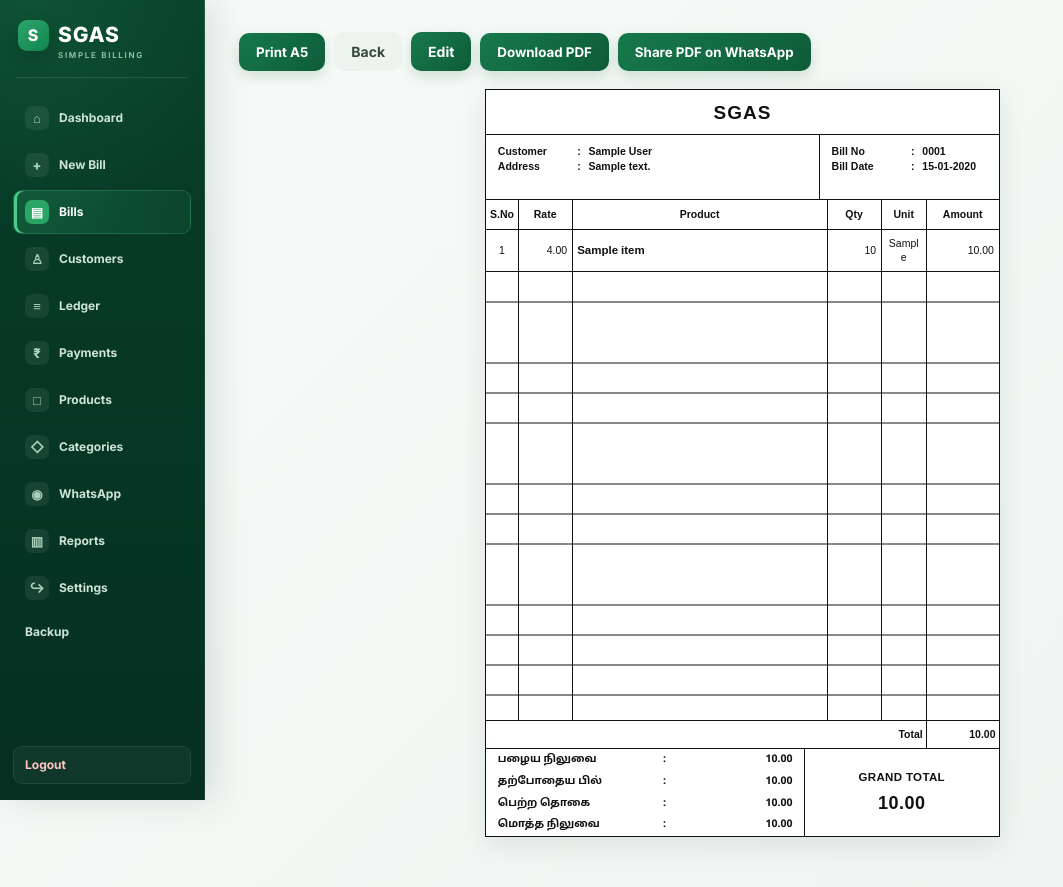
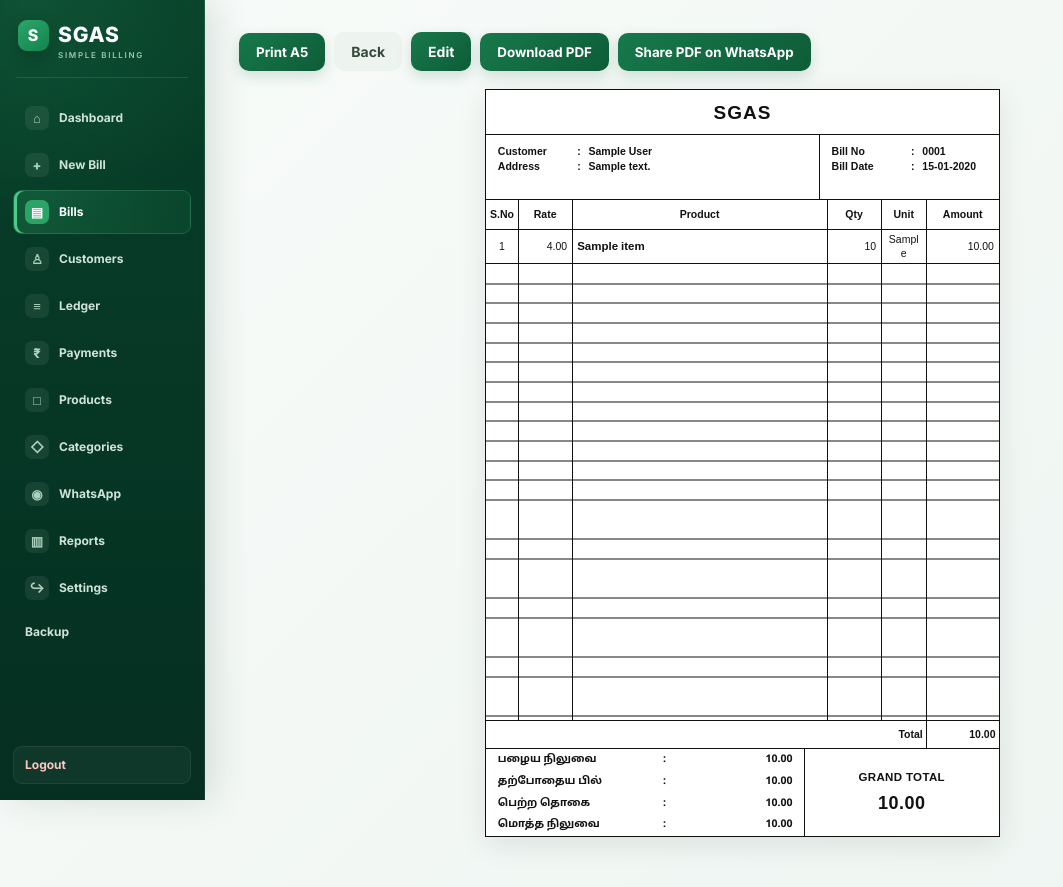
Before and after one commit to kavinpskk/agrisangamam-estimate, a PHP site: page /?page=view_bill&id=1 in a window 1280 px wide. Shown: the whole page, without its empty margins (0-1063 px from the left). Run offline with PHP 8.4, Linux system fonts and the light colour scheme; the visitor is signed in with stand-in values (Sample User, id 1); data comes from the database, SQL or seed files in the repository; tables that the repository leaves empty hold one stand-in row (values such as "Sample post"); some libraries are stand-ins or nearby versions.

Commit message:
Style multi-page A5 bills

```diff
--- a/assets/bill.css
+++ b/assets/bill.css
@@ -13,17 +13,18 @@
 .bill-paper .bill-items-print col.col-sno{width:7%!important}.bill-paper .bill-items-print col.col-rate{width:12%!important}.bill-paper .bill-items-print col.col-product{width:47%!important}.bill-paper .bill-items-print col.col-qty{width:9%!important}.bill-paper .bill-items-print col.col-unit{width:9%!important}.bill-paper .bill-items-print col.col-amount{width:16%!important}
 .bill-paper .bill-items-print th,.bill-paper .bill-items-print td{box-sizing:border-box!important;min-width:0!important;max-width:none!important;padding:2.5px 3px!important;overflow:hidden!important;border-right:.22mm solid #111!important;border-bottom:.22mm solid #111!important;color:#111!important;background:#fff!important;font-size:10.5px!important;line-height:1.3!important;white-space:normal!important;overflow-wrap:anywhere!important;vertical-align:middle!important;font-variant-numeric:tabular-nums!important}
 .bill-paper .bill-items-print th{height:8mm!important;padding:2.3mm 2px!important;background:#fff!important;font-size:10.5px!important;line-height:1!important;font-weight:800!important;text-align:center!important;text-transform:none!important;letter-spacing:0!important;vertical-align:middle!important}
-.bill-paper .bill-items-print tbody tr:not(.bill-table-filler) td{height:8mm!important;padding:1.8mm 1.2mm!important}
+.bill-paper .bill-items-print tbody tr:not(.bill-table-filler) td{height:5.2mm!important;padding:.75mm 1.2mm!important}
 .bill-paper .bill-items-print tbody tr:not(.bill-table-filler) td:first-child{text-align:center!important}.bill-paper .bill-items-print tbody tr:not(.bill-table-filler) td:nth-child(2),.bill-paper .bill-items-print tbody tr:not(.bill-table-filler) td:nth-child(4),.bill-paper .bill-items-print tbody tr:not(.bill-table-filler) td:nth-child(6){text-align:right!important}.bill-paper .bill-items-print tbody tr:not(.bill-table-filler) td:nth-child(5){text-align:center!important}.bill-paper .bill-items-print tfoot td{text-align:right!important}
 .bill-paper .bill-items-print td[lang="ta"]{font-family:"Noto Sans Tamil","Latha",Arial,sans-serif!important;font-size:11.5px!important;line-height:1.4!important;font-weight:700!important}
 .bill-paper .bill-items-print th:last-child,.bill-paper .bill-items-print td:last-child{border-right:0!important}
 .bill-paper .bill-items-print tbody{height:100%!important}
-.bill-paper .bill-items-print .bill-table-filler td{height:100%!important;padding:0!important;background:repeating-linear-gradient(to bottom,#fff 0,#fff calc(8mm - .22mm),#111 calc(8mm - .22mm),#111 8mm)!important}
+.bill-paper .bill-items-print .bill-table-filler td{height:100%!important;padding:0!important;background:repeating-linear-gradient(to bottom,#fff 0,#fff calc(5.2mm - .22mm),#111 calc(5.2mm - .22mm),#111 5.2mm)!important}
 .bill-paper .bill-items-print tfoot{height:7mm!important}.bill-paper .bill-items-print tfoot td{padding:1.8mm 3px!important;border-top:.25mm solid #111!important;border-bottom:.25mm solid #111!important;font-weight:800!important;vertical-align:middle!important}
 .bill-paper .bill-print-totals{box-sizing:border-box!important;display:flex!important;flex:0 0 23mm!important;width:100%!important;min-height:23mm!important;margin:0!important;gap:0!important;align-items:stretch!important;overflow:hidden!important}
 .bill-paper .bill-print-totals .balance-summary{display:table!important;width:62%!important;flex:0 0 62%!important;margin:0!important;border:0!important;table-layout:fixed!important}
 .bill-paper .balance-summary td{padding:1px 3mm!important;border:0!important;color:#111!important;font-family:"Noto Sans Tamil","Latha",Arial,sans-serif!important;font-size:10.5px!important;line-height:1.55!important;font-weight:800!important;font-variant-numeric:tabular-nums!important}.bill-paper .balance-summary td:first-child{width:52%!important}.bill-paper .balance-summary td:nth-child(2){width:6%!important}.bill-paper .balance-summary td:last-child{width:42%!important}
 .bill-paper .current-bill-total{box-sizing:border-box!important;display:flex!important;flex:0 0 38%!important;flex-direction:column!important;justify-content:center!important;align-items:center!important;width:38%!important;min-width:38%!important;margin:0!important;padding:2mm!important;overflow:hidden!important;border:0!important;border-left:.25mm solid #111!important;border-radius:0!important;background:#fff!important;text-align:center!important}
 .bill-paper .current-bill-total span,.bill-paper .current-bill-total b{margin:0!important;color:#111!important;line-height:1.2!important;font-weight:800!important;white-space:nowrap!important}.bill-paper .current-bill-total span{font-size:11.5px!important;letter-spacing:.35px!important}.bill-paper .current-bill-total b{margin-top:2mm!important;font-size:18px!important;letter-spacing:.5px!important}
-@media print{@page{size:A5 portrait;margin:5mm}html,body{width:auto!important;height:auto!important;min-height:0!important;margin:0!important;padding:0!important;overflow:visible!important;background:#fff!important}body>nav,body>.menu-toggle,.no-print,.notice.no-print{display:none!important}main.wrap{box-sizing:border-box!important;width:136mm!important;max-width:136mm!important;height:198mm!important;min-height:0!important;margin:0!important;padding:0!important;overflow:hidden!important}.bill-print,.bill-paper{box-sizing:border-box!important;width:136mm!important;max-width:136mm!important;height:198mm!important;min-height:198mm!important;margin:0!important;box-shadow:none!important;break-inside:avoid!important;page-break-inside:avoid!important;page-break-after:avoid!important}.bill-paper{box-shadow:inset -.4mm 0 0 #111!important}}
+.bill-print.multi-page{display:flex!important;flex-direction:column!important;gap:8mm!important;width:136mm!important;height:auto!important;min-height:198mm!important;overflow:visible!important;background:transparent!important;box-shadow:none!important}.bill-print.multi-page .bill-paper{flex:0 0 198mm!important;box-shadow:0 8px 28px rgba(0,0,0,.09)!important}
+@media print{@page{size:A5 portrait;margin:5mm}html,body{width:auto!important;height:auto!important;min-height:0!important;margin:0!important;padding:0!important;overflow:visible!important;background:#fff!important}body>nav,body>.menu-toggle,.no-print,.notice.no-print{display:none!important}main.wrap{box-sizing:border-box!important;width:136mm!important;max-width:136mm!important;height:auto!important;min-height:0!important;margin:0!important;padding:0!important;overflow:visible!important}.bill-print,.bill-paper{box-sizing:border-box!important;width:136mm!important;max-width:136mm!important;height:198mm!important;min-height:198mm!important;margin:0!important;box-shadow:none!important;break-inside:avoid!important;page-break-inside:avoid!important}.bill-print.multi-page{display:block!important;height:auto!important;overflow:visible!important}.bill-print.multi-page .bill-paper{margin:0!important;box-shadow:none!important;page-break-after:always!important;break-after:page!important}.bill-print.multi-page .bill-paper:last-child{page-break-after:auto!important;break-after:auto!important}.bill-paper{box-shadow:inset -.4mm 0 0 #111!important}}
 @media screen and (max-width:600px){.bill-print{width:min(136mm,calc(100vw - 24px))!important;max-width:calc(100vw - 24px)!important;height:auto!important;min-height:0!important}.bill-paper{width:100%!important;height:auto!important;min-height:0!important;aspect-ratio:136/198!important}.bill-paper .bill-print-meta b,.bill-paper .bill-print-meta strong,.bill-paper .bill-print-meta span{font-size:9.5px!important}.bill-paper .bill-items-print th,.bill-paper .bill-items-print td{font-size:9.5px!important}.bill-paper .bill-items-print td[lang="ta"]{font-size:10.5px!important}.bill-paper .balance-summary td{font-size:9.5px!important}.bill-paper .current-bill-total span{font-size:10px!important}.bill-paper .current-bill-total b{font-size:16px!important}}
```
